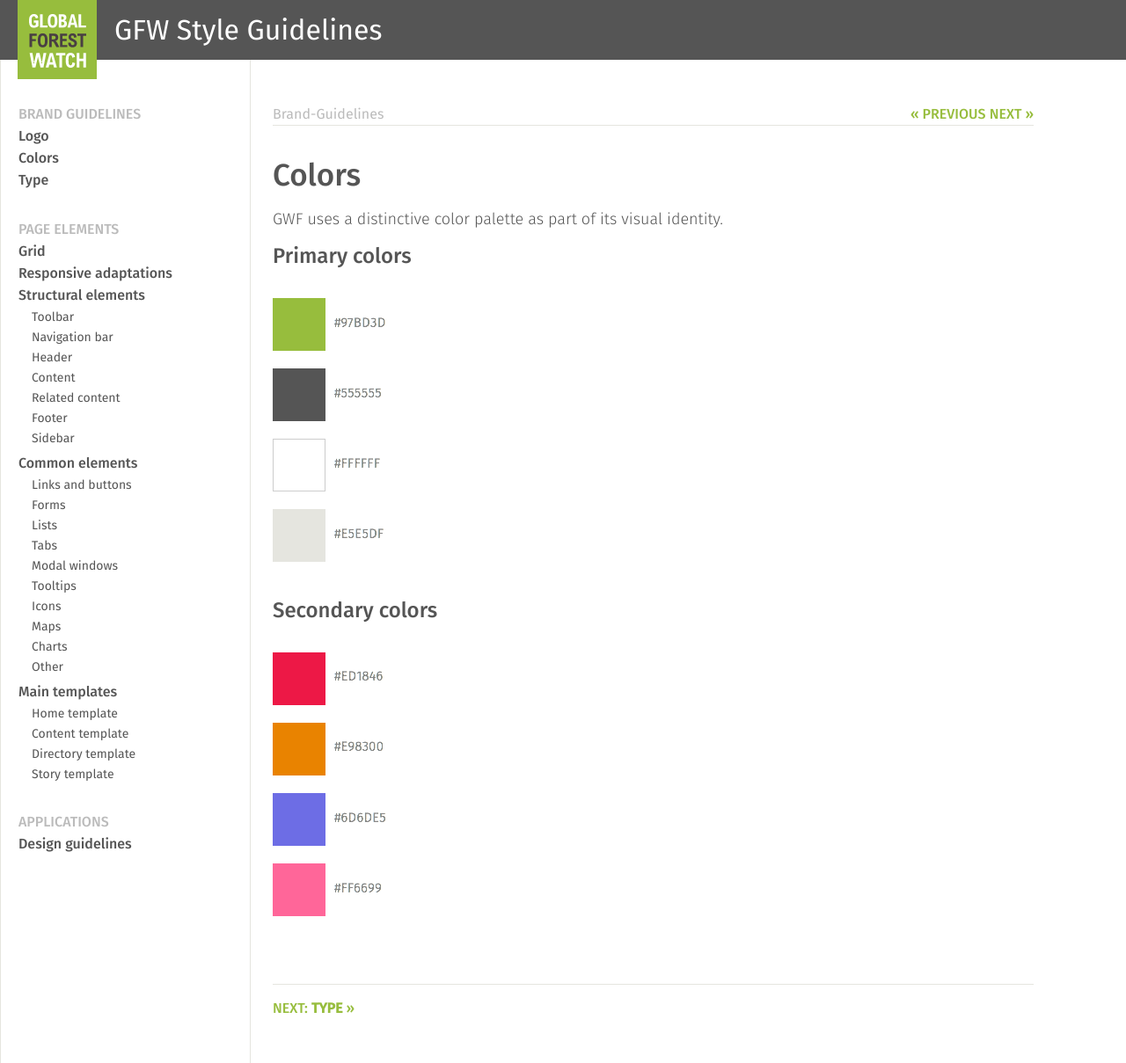
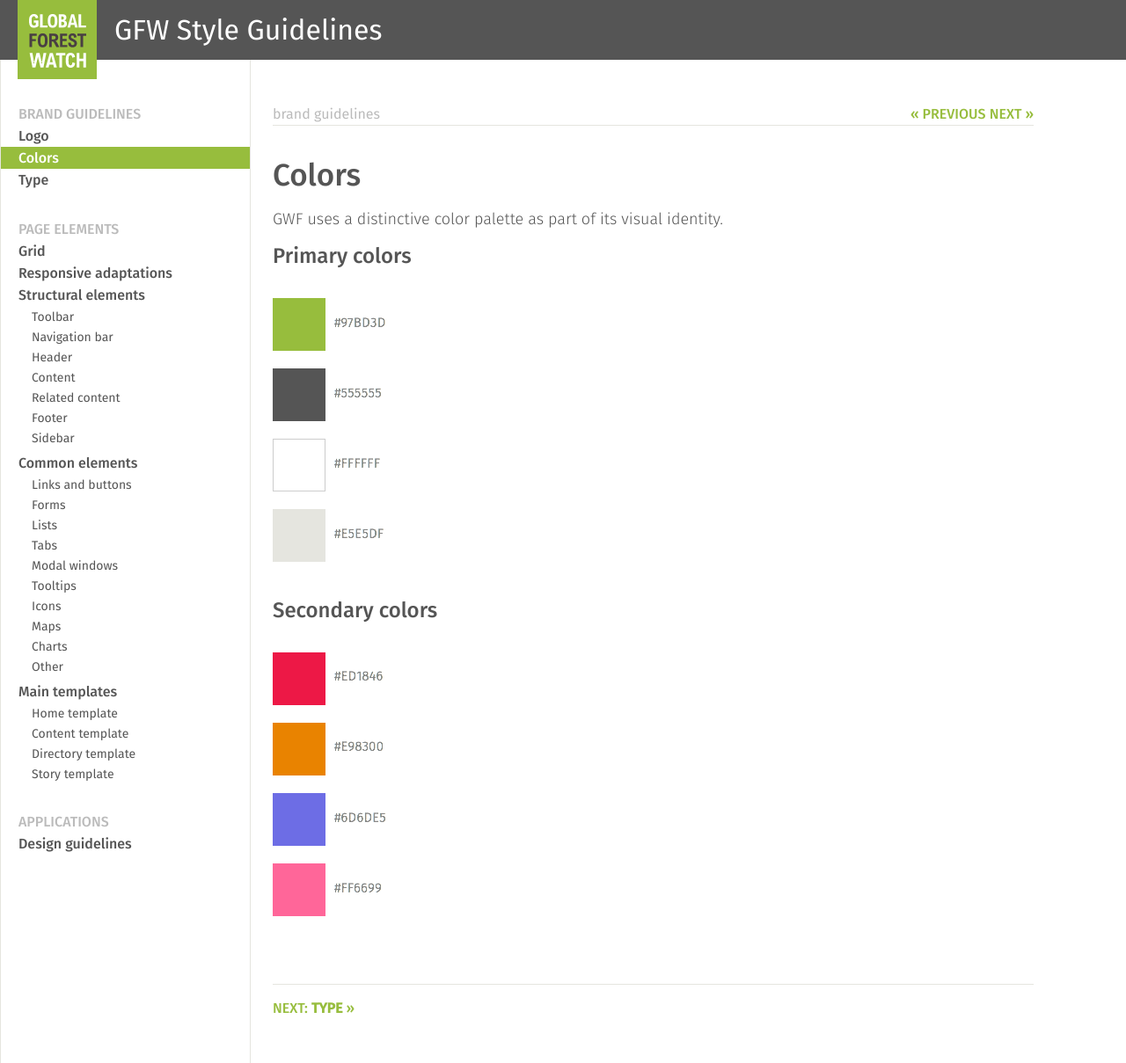
Before and after one commit to Vizzuality/gfw-style-guides, a Jekyll site: the page built from _posts/0002-01-01-colors.markdown, in a window 1280 px wide. Shown: the whole page at 88% size. Built offline with Jekyll 4.4.1, drawn with Linux system fonts in a browser that asks for light colours.

Commit message:
menu hover

```diff
--- a/_includes/post-top-bar.html
+++ b/_includes/post-top-bar.html
@@ -2,9 +2,9 @@
   <h3>
     {% for category in page.categories %}
       {% if forloop.length == forloop.index %}
-        {{category}}
+        {{category | replace:'-',' '}}
       {% else %}
-        {{category}} >
+        {{category | replace:'-',' '}} >
       {% endif %}
     {% endfor %}
 
--- a/_includes/sidenav.html
+++ b/_includes/sidenav.html
@@ -4,50 +4,50 @@
       <li>
         <h2>BRAND GUIDELINES</h2>
         <ul class="second-level">
-          <li><h3><a href="{{site.baseurl}}/brand-guidelines/logo.html">Logo</a></h3></li>
-          <li><h3><a href="{{site.baseurl}}/brand-guidelines/colors.html">Colors</a></h3></li>
-          <li><h3><a href="{{site.baseurl}}/brand-guidelines/type.html">Type</a></h3></li>
+          <li><h3 class="{% if {{page.title}} == 'Logo' %}current{% endif %}"><a href="{{site.baseurl}}/brand-guidelines/logo.html">Logo</a></h3></li>
+          <li><h3 class="{% if {{page.title}} == 'Colors' %}current{% endif %}"><a href="{{site.baseurl}}/brand-guidelines/colors.html" >Colors</a></h3></li>
+          <li><h3 class="{% if {{page.title}} == 'Type' %}current{% endif %}"><a href="{{site.baseurl}}/brand-guidelines/type.html">Type</a></h3></li>
         </ul>
       </li>
       <li>
         <h2>PAGE ELEMENTS</h2>
         <ul class="second-level">
-          <li><h3><a href="{{site.baseurl}}/page-elements/grid.html">Grid</a></h3></li>
-          <li><h3><a href="{{site.baseurl}}/page-elements/responsive-adaptations.html">Responsive adaptations</a></h3></li>
+          <li><h3 class="{% if {{page.title}} == 'Grid' %}current{% endif %}"><a href="{{site.baseurl}}/page-elements/grid.html">Grid</a></h3></li>
+          <li><h3 class="{% if {{page.title}} == 'Responsive adaptations' %}current{% endif %}"><a href="{{site.baseurl}}/page-elements/responsive-adaptations.html">Responsive adaptations</a></h3></li>
           <li>
-            <h3><a href="{{site.baseurl}}/page-elements/structural-elements.html">Structural elements</a></h3>
+            <h3 class="{% if {{page.title}} == 'Structural elements' %}current{% endif %}"><a href="{{site.baseurl}}/page-elements/structural-elements.html">Structural elements</a></h3>
             <ul class="third-level">
-              <li><a href="{{site.baseurl}}/page-elements/structural-elements/toolbar.html">Toolbar</a></li>
-              <li><a href="{{site.baseurl}}/page-elements/structural-elements/navigation-bar.html">Navigation bar</a></li>
-              <li><a href="{{site.baseurl}}/page-elements/structural-elements/header.html">Header</a></li>
-              <li><a href="{{site.baseurl}}/page-elements/structural-elements/content.html">Content</a></li>
-              <li><a href="{{site.baseurl}}/page-elements/structural-elements/related-content.html">Related content</a></li>
-              <li><a href="{{site.baseurl}}/page-elements/structural-elements/footer.html">Footer</a></li>
-              <li><a href="{{site.baseurl}}/page-elements/structural-elements/sidebar.html">Sidebar</a></li>
+              <li><a class="{% if {{page.title}} == 'Toolbar' %}item-selected{% endif %}"href="{{site.baseurl}}/page-elements/structural-elements/toolbar.html">Toolbar</a></li>
+              <li><a class="{% if {{page.title}} == 'Navigation bar' %}item-selected{% endif %}" href="{{site.baseurl}}/page-elements/structural-elements/navigation-bar.html">Navigation bar</a></li>
+              <li><a class="{% if {{page.title}} == 'Header' %}item-selected{% endif %}" href="{{site.baseurl}}/page-elements/structural-elements/header.html">Header</a></li>
+              <li><a class="{% if {{page.title}} == 'Content' %}item-selected{% endif %}" href="{{site.baseurl}}/page-elements/structural-elements/content.html">Content</a></li>
+              <li><a class="{% if {{page.title}} == 'Related content' %}item-selected{% endif %}" href="{{site.baseurl}}/page-elements/structural-elements/related-content.html">Related content</a></li>
+              <li><a class="{% if {{page.title}} == 'Footer' %}item-selected{% endif %}" href="{{site.baseurl}}/page-elements/structural-elements/footer.html">Footer</a></li>
+              <li><a class="{% if {{page.title}} == 'Sidebar' %}item-selected{% endif %}" href="{{site.baseurl}}/page-elements/structural-elements/sidebar.html">Sidebar</a></li>
             </ul>
           </li>
           <li>
-            <h3><a href="{{site.baseurl}}/page-elements/common-elements.html">Common elements</a></h3>
+            <h3 class="{% if {{page.title}} == 'Common elements' %}current{% endif %}"><a href="{{site.baseurl}}/page-elements/common-elements.html">Common elements</a></h3>
             <ul class="third-level">
-              <li><a href="{{site.baseurl}}/page-elements/common-elements/links-and-buttons.html">Links and buttons</a></li>
-              <li><a href="{{site.baseurl}}/page-elements/common-elements/forms.html">Forms</a></li>
-              <li><a href="{{site.baseurl}}/page-elements/common-elements/lists.html">Lists</a></li>
-              <li><a href="{{site.baseurl}}/page-elements/common-elements/tabs.html">Tabs</a></li>
-              <li><a href="{{site.baseurl}}/page-elements/common-elements/modal-windows.html">Modal windows</a></li>
-              <li><a href="{{site.baseurl}}/page-elements/common-elements/tooltips.html">Tooltips</a></li>
-              <li><a href="{{site.baseurl}}/page-elements/common-elements/icons.html">Icons</a></li>
-              <li><a href="{{site.baseurl}}/page-elements/common-elements/maps.html">Maps</a></li>
-              <li><a href="{{site.baseurl}}/page-elements/common-elements/charts.html">Charts</a></li>
-              <li><a href="{{site.baseurl}}/page-elements/common-elements/other.html">Other</a></li>
+              <li><a class="{% if {{page.title}} == 'Links and buttons' %}item-selected{% endif %}" href="{{site.baseurl}}/page-elements/common-elements/links-and-buttons.html">Links and buttons</a></li>
+              <li><a class="{% if {{page.title}} == 'Forms' %}item-selected{% endif %}" href="{{site.baseurl}}/page-elements/common-elements/forms.html">Forms</a></li>
+              <li><a class="{% if {{page.title}} == 'Lists' %}item-selected{% endif %}" href="{{site.baseurl}}/page-elements/common-elements/lists.html">Lists</a></li>
+              <li><a class="{% if {{page.title}} == 'Tabs' %}item-selected{% endif %}" href="{{site.baseurl}}/page-elements/common-elements/tabs.html">Tabs</a></li>
+              <li><a class="{% if {{page.title}} == 'Modal windows' %}item-selected{% endif %}" href="{{site.baseurl}}/page-elements/common-elements/modal-windows.html">Modal windows</a></li>
+              <li><a class="{% if {{page.title}} == 'Tooltips' %}item-selected{% endif %}" href="{{site.baseurl}}/page-elements/common-elements/tooltips.html">Tooltips</a></li>
+              <li><a class="{% if {{page.title}} == 'Icons' %}item-selected{% endif %}" href="{{site.baseurl}}/page-elements/common-elements/icons.html">Icons</a></li>
+              <li><a class="{% if {{page.title}} == 'Maps' %}item-selected{% endif %}" href="{{site.baseurl}}/page-elements/common-elements/maps.html">Maps</a></li>
+              <li><a class="{% if {{page.title}} == 'Charts' %}item-selected{% endif %}" href="{{site.baseurl}}/page-elements/common-elements/charts.html">Charts</a></li>
+              <li><a class="{% if {{page.title}} == 'Other' %}item-selected{% endif %}" href="{{site.baseurl}}/page-elements/common-elements/other.html">Other</a></li>
             </ul>
           </li>
           <li>
-            <h3><a href="{{site.baseurl}}/page-elements/main-templates.html">Main templates</a></h3>
+            <h3 class="{% if {{page.title}} == 'Main templates' %}current{% endif %}"><a href="{{site.baseurl}}/page-elements/main-templates.html">Main templates</a></h3>
             <ul class="third-level">
-              <li><a href="{{site.baseurl}}/page-elements/main-templates/home-template.html">Home template</a></li>
-              <li><a href="{{site.baseurl}}/page-elements/main-templates/content-template.html">Content template</a></li>
-              <li><a href="{{site.baseurl}}/page-elements/main-templates/directory-template.html">Directory template</a></li>
-              <li><a href="{{site.baseurl}}/page-elements/main-templates/story-template.html">Story template</a></li>
+              <li><a class="{% if {{page.title}} == 'Home template' %}item-selected{% endif %}" href="{{site.baseurl}}/page-elements/main-templates/home-template.html">Home template</a></li>
+              <li><a class="{% if {{page.title}} == 'Content template' %}item-selected{% endif %}" href="{{site.baseurl}}/page-elements/main-templates/content-template.html">Content template</a></li>
+              <li><a class="{% if {{page.title}} == 'Directory template' %}item-selected{% endif %}" href="{{site.baseurl}}/page-elements/main-templates/directory-template.html">Directory template</a></li>
+              <li><a class="{% if {{page.title}} == 'Story template' %}item-selected{% endif %}" href="{{site.baseurl}}/page-elements/main-templates/story-template.html">Story template</a></li>
             </ul>
           </li>
         </ul>
@@ -55,7 +55,7 @@
       <li>
         <h2>APPLICATIONS</h2>
         <ul class="second-level">
-          <li><h3><a href="{{site.baseurl}}/applications/design-guidelines.html">Design guidelines</a></h3></li>
+          <li><h3 class="{% if {{page.title}} == 'Design guidelines' %}current{% endif %}"><a href="{{site.baseurl}}/applications/design-guidelines.html">Design guidelines</a></h3></li>
         </ul>
       </li>
     </ul>
--- a/_sass/layouts/_post.scss
+++ b/_sass/layouts/_post.scss
@@ -69,7 +69,7 @@
       float: left;
       color: $gray;
       font-size: 16px;
-      text-transform: capitalize;
+      // text-transform: capitalize;
     }
     .pagination{
       float: right;
--- a/_sass/layouts/_sidenav.scss
+++ b/_sass/layouts/_sidenav.scss
@@ -1,4 +1,9 @@
 .layout-sidenav{
+
+  .current {
+    background: $cGreen;
+    a { color: $white;}
+  }
   nav{
     ul{
       li{
@@ -18,6 +23,8 @@
           cursor: pointer;
         }
         a{
+          display: block;
+          width: 100%;
           color: $dark;
         }
       }
@@ -32,7 +39,7 @@
     }
     .second-level{
       >li{
-        &:hover{
+        &:hover {
           h3{
             background: $cGreen;
             color: $white;
@@ -53,7 +60,8 @@
         margin: 2px 0 0 15px;
         a{
           display: block;
-          &:hover{
+          &:hover,
+          &.item-selected {
             color: $cGreen;
           }
         }
```
